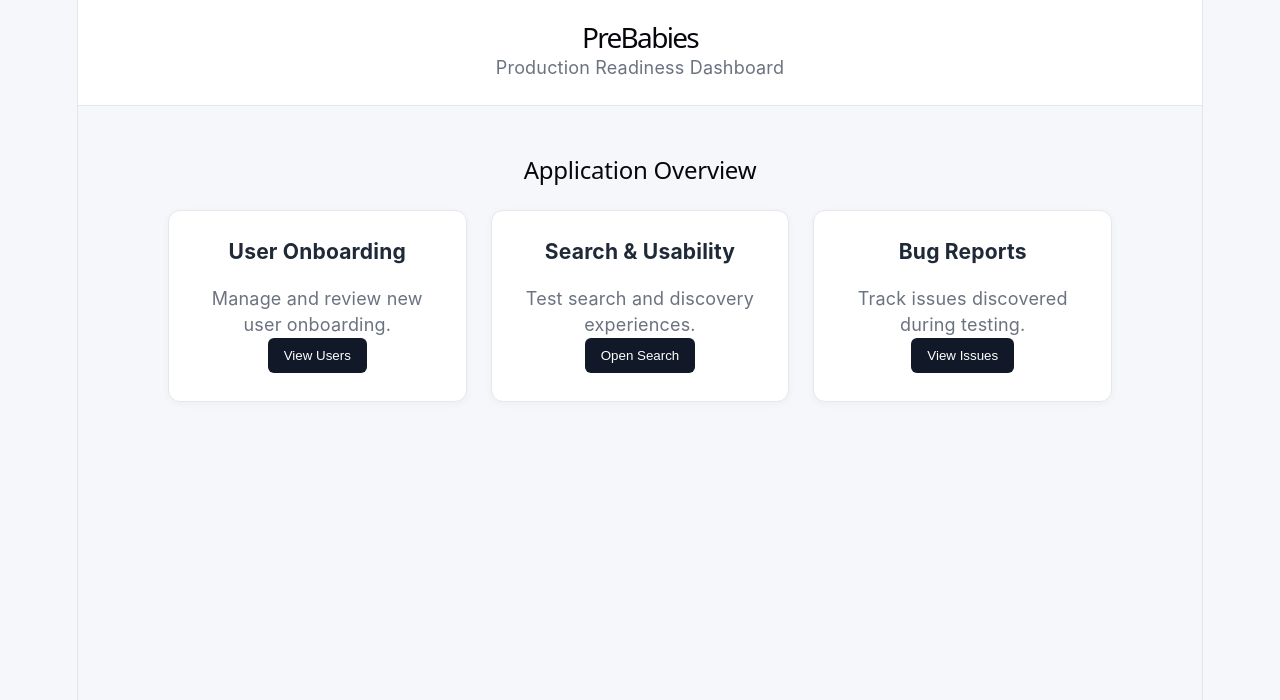
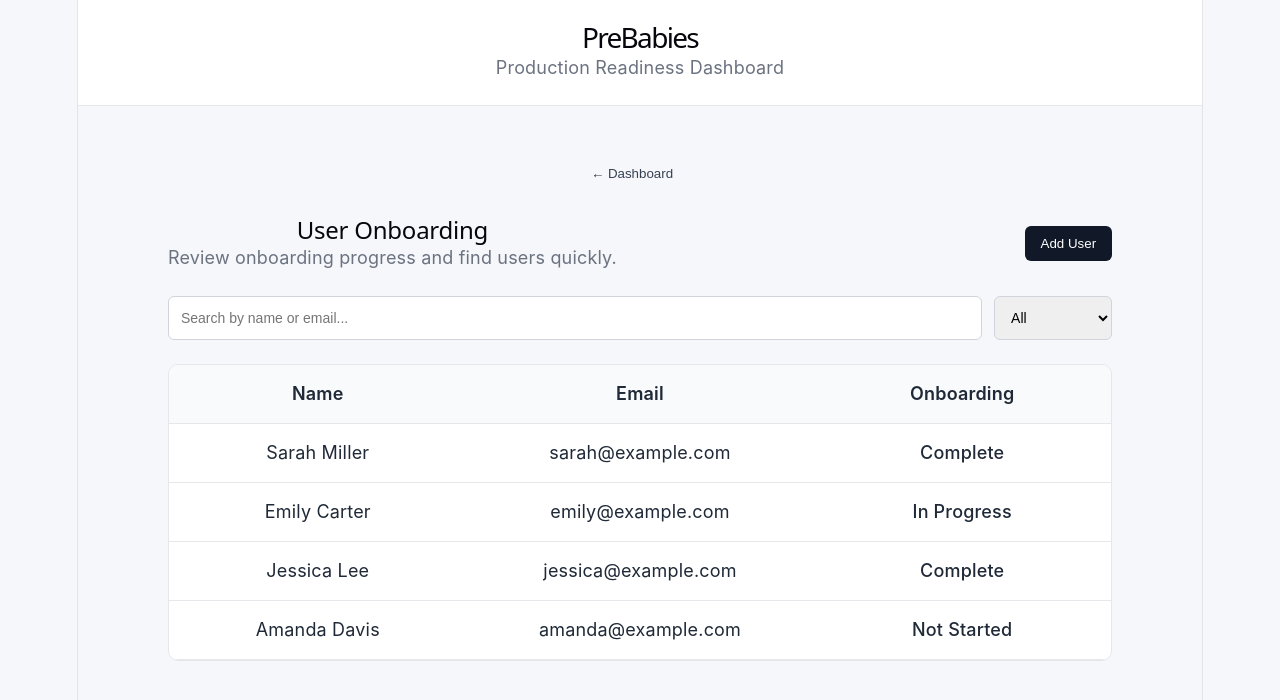
Before and after one commit to yeetfootmusic/Prebabies, a React app in the folder frontend/: page / in a window 1280 px wide. Both pictures are taken after a click on the button "View Users". Shown: the top 700 px of the page. Built offline with nearby package versions, Linux system fonts and the light colour scheme; the HTML template or start-up script is replaced by a standard one.

Commit message:
feat: add searchable user onboarding workflow

```diff
--- a/frontend/src/App.css
+++ b/frontend/src/App.css
@@ -78,3 +78,101 @@ button:hover {
     grid-template-columns: 1fr;
   }
 }
+
+.page-header {
+  display: flex;
+  justify-content: space-between;
+  align-items: center;
+  margin: 25px 0;
+}
+
+.page-header h2 {
+  margin: 0;
+}
+
+.page-header p {
+  color: #6b7280;
+}
+
+.back-button {
+  background: transparent;
+  color: #374151;
+  padding-left: 0;
+}
+
+.filters {
+  display: flex;
+  gap: 12px;
+  margin-bottom: 24px;
+}
+
+.filters input,
+.filters select {
+  padding: 12px;
+  border: 1px solid #d1d5db;
+  border-radius: 6px;
+  font-size: 14px;
+}
+
+.filters input {
+  flex: 1;
+}
+
+.user-table {
+  background: white;
+  border: 1px solid #e5e7eb;
+  border-radius: 10px;
+  overflow: hidden;
+}
+
+.user-row {
+  display: grid;
+  grid-template-columns: 1fr 1.5fr 1fr;
+  padding: 16px 20px;
+  border-bottom: 1px solid #e5e7eb;
+}
+
+.user-heading {
+  background: #f9fafb;
+  font-weight: 600;
+}
+
+.status {
+  font-weight: 500;
+}
+
+.empty-state {
+  padding: 24px;
+  text-align: center;
+  color: #6b7280;
+}
+
+.onboarding-form {
+  display: flex;
+  align-items: end;
+  gap: 16px;
+  background: white;
+  padding: 20px;
+  margin-bottom: 24px;
+  border: 1px solid #e5e7eb;
+  border-radius: 10px;
+}
+
+.onboarding-form div {
+  display: flex;
+  flex-direction: column;
+  flex: 1;
+  gap: 6px;
+}
+
+.onboarding-form label {
+  font-size: 14px;
+  font-weight: 600;
+}
+
+.onboarding-form input {
+  padding: 11px;
+  border: 1px solid #d1d5db;
+  border-radius: 6px;
+  font-size: 14px;
+}
--- a/frontend/src/App.jsx
+++ b/frontend/src/App.jsx
@@ -1,6 +1,23 @@
+import { useState } from 'react'
 import './App.css'
+import UserManagement from './components/UserManagement'
 
 function App() {
+  const [page, setPage] = useState('dashboard')
+
+  if (page === 'users') {
+    return (
+      <div className="app">
+        <header>
+          <h1>PreBabies</h1>
+          <p>Production Readiness Dashboard</p>
+        </header>
+
+        <UserManagement onBack={() => setPage('dashboard')} />
+      </div>
+    )
+  }
+
   return (
     <div className="app">
       <header>
@@ -15,7 +32,9 @@ function App() {
           <div className="card">
             <h3>User Onboarding</h3>
             <p>Manage and review new user onboarding.</p>
-            <button>View Users</button>
+            <button onClick={() => setPage('users')}>
+              View Users
+            </button>
           </div>
 
           <div className="card">
--- /dev/null
+++ b/frontend/src/components/UserManagement.jsx
@@ -0,0 +1,170 @@
+import { useState } from 'react'
+
+const initialUsers = [
+  {
+    id: 1,
+    name: 'Sarah Miller',
+    email: 'sarah@example.com',
+    status: 'Complete',
+  },
+  {
+    id: 2,
+    name: 'Emily Carter',
+    email: 'emily@example.com',
+    status: 'In Progress',
+  },
+  {
+    id: 3,
+    name: 'Jessica Lee',
+    email: 'jessica@example.com',
+    status: 'Complete',
+  },
+  {
+    id: 4,
+    name: 'Amanda Davis',
+    email: 'amanda@example.com',
+    status: 'Not Started',
+  },
+]
+
+function UserManagement({ onBack }) {
+  const [users, setUsers] = useState(initialUsers)
+  const [search, setSearch] = useState('')
+  const [status, setStatus] = useState('All')
+
+  const [showForm, setShowForm] = useState(false)
+  const [name, setName] = useState('')
+  const [email, setEmail] = useState('')
+
+  const filteredUsers = users.filter((user) => {
+    const matchesSearch =
+      user.name.toLowerCase().includes(search.toLowerCase()) ||
+      user.email.toLowerCase().includes(search.toLowerCase())
+
+    const matchesStatus =
+      status === 'All' || user.status === status
+
+    return matchesSearch && matchesStatus
+  })
+
+  const addUser = (event) => {
+    event.preventDefault()
+
+    if (!name.trim() || !email.trim()) {
+      return
+    }
+
+    const newUser = {
+      id: Date.now(),
+      name: name.trim(),
+      email: email.trim(),
+      status: 'Not Started',
+    }
+
+    setUsers([...users, newUser])
+
+    setName('')
+    setEmail('')
+    setShowForm(false)
+  }
+
+  return (
+    <main>
+      <button className="back-button" onClick={onBack}>
+        ← Dashboard
+      </button>
+
+      <div className="page-header">
+        <div>
+          <h2>User Onboarding</h2>
+          <p>
+            Review onboarding progress and find users quickly.
+          </p>
+        </div>
+
+        <button onClick={() => setShowForm(!showForm)}>
+          {showForm ? 'Cancel' : 'Add User'}
+        </button>
+      </div>
+
+      {showForm && (
+        <form className="onboarding-form" onSubmit={addUser}>
+          <div>
+            <label htmlFor="name">Name</label>
+
+            <input
+              id="name"
+              type="text"
+              placeholder="Full name"
+              value={name}
+              onChange={(event) => setName(event.target.value)}
+              required
+            />
+          </div>
+
+          <div>
+            <label htmlFor="email">Email</label>
+
+            <input
+              id="email"
+              type="email"
+              placeholder="Email address"
+              value={email}
+              onChange={(event) => setEmail(event.target.value)}
+              required
+            />
+          </div>
+
+          <button type="submit">
+            Create User
+          </button>
+        </form>
+      )}
+
+      <div className="filters">
+        <input
+          type="text"
+          placeholder="Search by name or email..."
+          value={search}
+          onChange={(event) => setSearch(event.target.value)}
+        />
+
+        <select
+          value={status}
+          onChange={(event) => setStatus(event.target.value)}
+        >
+          <option value="All">All</option>
+          <option value="Complete">Complete</option>
+          <option value="In Progress">In Progress</option>
+          <option value="Not Started">Not Started</option>
+        </select>
+      </div>
+
+      <div className="user-table">
+        <div className="user-row user-heading">
+          <span>Name</span>
+          <span>Email</span>
+          <span>Onboarding</span>
+        </div>
+
+        {filteredUsers.map((user) => (
+          <div className="user-row" key={user.id}>
+            <span>{user.name}</span>
+            <span>{user.email}</span>
+            <span className="status">
+              {user.status}
+            </span>
+          </div>
+        ))}
+
+        {filteredUsers.length === 0 && (
+          <p className="empty-state">
+            No users match your search.
+          </p>
+        )}
+      </div>
+    </main>
+  )
+}
+
+export default UserManagement
```
